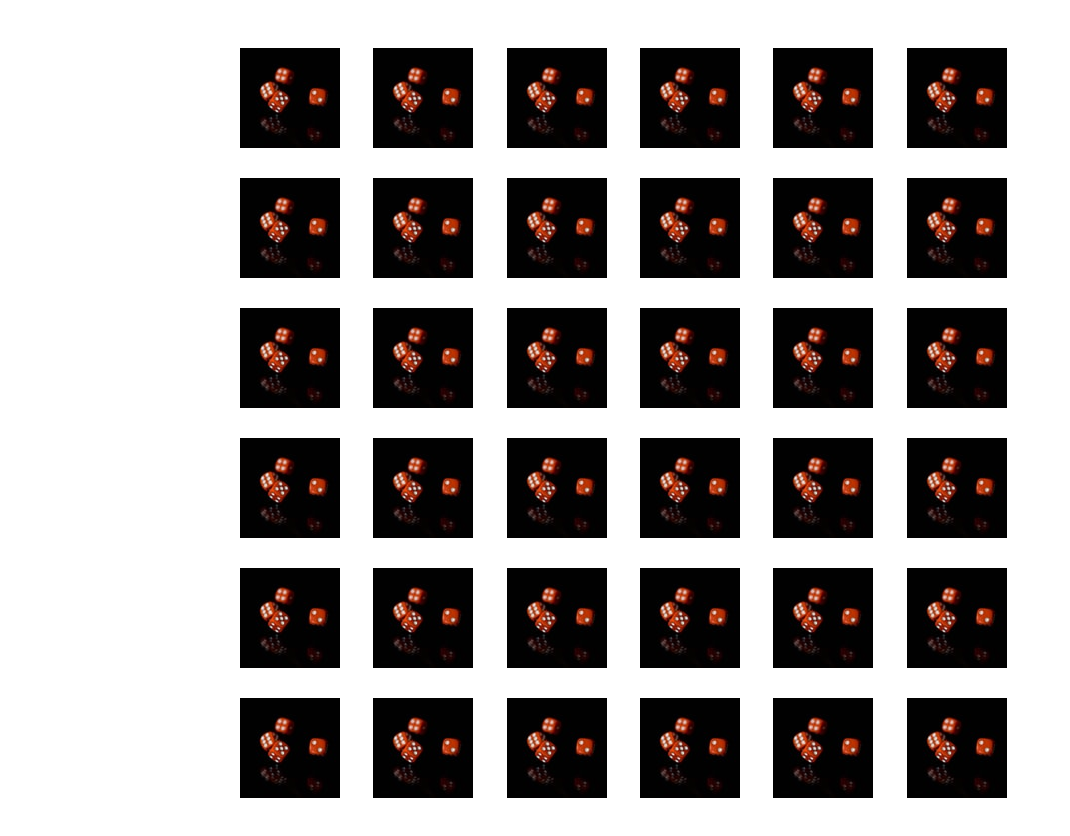
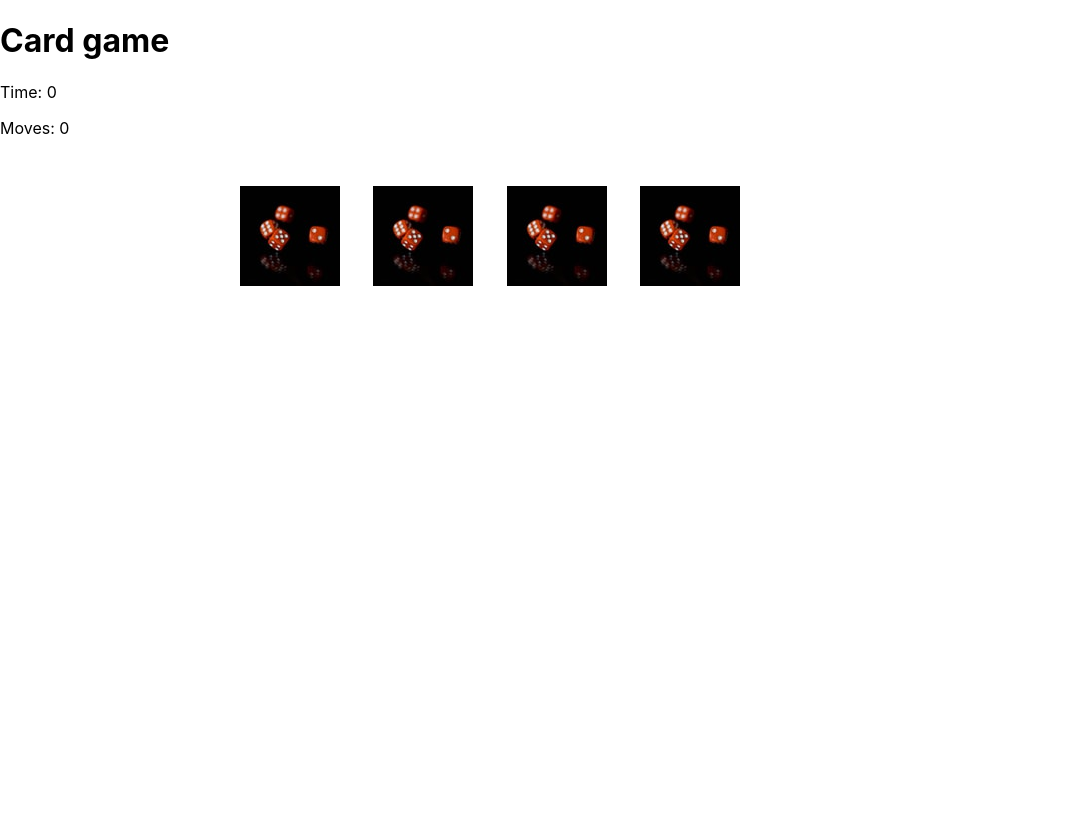
Before and after one commit to ilyaUsoltsev/cardgame, a React (Create React App) app: page / in a window 1280 px wide. Shown: the top 836 px of the page, without its empty margins (0-1070 px from the left). After the commit the page ends 800 px from the top, so only its background shows below. Built offline with nearby package versions, Linux system fonts and the light colour scheme.

Commit message:
timer and moves counter

```diff
--- a/src/App.tsx
+++ b/src/App.tsx
@@ -1,17 +1,21 @@
-import React, { useState } from 'react';
+import React, { useCallback, useEffect, useRef, useState } from 'react';
 import * as Styled from './app.styles';
 import pictures, { pictureNames } from './pictures';
 
 const preparedCards = [
   ...pictureNames,
   ...pictureNames,
-  ...pictureNames,
-  ...pictureNames,
+  // ...pictureNames,
+  // ...pictureNames,
 ]
   .map((item) => ({ word: item, id: Math.random() }))
   .sort((a, b) => a.id - b.id);
 
 function App() {
+  const gameOn = useRef(false);
+  const timeCount = useRef(0);
+  const tries = useRef(0);
+  const [time, setTime] = useState<number>(0);
   const [gone, setGone] = useState<number[]>([]);
   const [firstCard, setFirstCard] = useState<
     { word: string; id: number } | undefined
@@ -20,10 +24,28 @@ function App() {
     { word: string; id: number } | undefined
   >();
 
-  const onCardClick = (item: any) => {
+  useEffect(() => {
+    let intervalId: number;
+    if (gameOn.current) {
+      intervalId = window.setInterval(() => {
+        timeCount.current++;
+        setTime(timeCount.current);
+      }, 1000);
+    }
+    return () => {
+      if (intervalId) clearInterval(intervalId);
+    };
+  }, [gameOn.current]);
+
+  const onCardClick = useCallback(
+    (item: any) => {
+      if (!gameOn.current) {
+        gameOn.current = true;
+      }
       if (!firstCard) {
         setFirstCard(item);
       } else if (!secondCard) {
+        tries.current++;
         setSecondCard(item);
         setTimeout(() => {
           if (firstCard.word === item.word) {
@@ -36,27 +58,37 @@ function App() {
           }
         }, 1000);
       }
-  };
+    },
+    [firstCard, secondCard, gone]
+  );
+
   return (
+    <>
+      <h1>Card game</h1>
+      <p>Time: {time}</p>
+      <p>Moves: {tries.current}</p>
       <Styled.Container>
         {preparedCards.map((card) => {
-        if (gone.includes(card.id)) {
-          return <Styled.Box className='box' key={card.id}></Styled.Box>;
-        }
+          const isGone = gone.includes(card.id);
+          const visible =
+            card.id !== firstCard?.id && card.id !== secondCard?.id;
           return (
-          <Styled.Box className='box' key={card.id}>
+            <Styled.Box key={card.id}>
               <Styled.Face
                 imgUrl={pictures[card.word]}
-              visible={card.id === firstCard?.id || card.id === secondCard?.id}
+                visible={!visible}
+                gone={isGone}
               />
               <Styled.Cover
                 onClick={() => onCardClick(card)}
-              visible={card.id !== firstCard?.id && card.id !== secondCard?.id}
+                visible={visible}
+                gone={isGone}
               />
             </Styled.Box>
           );
         })}
       </Styled.Container>
+    </>
   );
 }
 
--- a/src/app.styles.ts
+++ b/src/app.styles.ts
@@ -1,21 +1,5 @@
 import styled, { css } from 'styled-components';
 import cover_image from './pictures/card-top.jpeg';
-
-const TRANSITION_DURATION = '0.35s';
-
-const CardDimensions = css`
-  width: 100px;
-  height: 100px;
-`;
-
-const Card = (visible: boolean) => css`
-  ${CardDimensions}
-  cursor: pointer;
-  position: absolute;
-  transform: ${visible ? '' : 'rotateY(90deg)'};
-  transition: transform ${TRANSITION_DURATION};
-  transition-delay: ${visible ? TRANSITION_DURATION : '0s'};
-`;
 
 export const Container = styled.div`
   display: grid;
@@ -32,17 +16,38 @@ export const Container = styled.div`
   }
 `;
 
+const TRANSITION_DURATION = '0.35s';
+
+const CardDimensions = css`
+  width: 100px;
+  height: 100px;
+`;
+
+const Card = (visible: boolean, gone: boolean) => css`
+  ${CardDimensions}
+  cursor: pointer;
+  position: absolute;
+  transform: ${visible && !gone ? '' : 'rotateY(90deg)'};
+  transition: all ${TRANSITION_DURATION};
+  transition-delay: ${visible ? TRANSITION_DURATION : '0s'};
+  opacity: ${gone ? 0 : 1};
+`;
+
 export const Box = styled.div`
   ${CardDimensions}
   position: relative;
 `;
 
-export const Cover = styled.div<{ visible: boolean }>`
+export const Cover = styled.div<{ visible: boolean; gone: boolean }>`
   background-image: url(${cover_image});
-  ${(props) => Card(props.visible)};
+  ${(props) => Card(props.visible, props.gone)};
 `;
 
-export const Face = styled.div<{ imgUrl: string; visible: boolean }>`
+export const Face = styled.div<{
+  imgUrl: string;
+  visible: boolean;
+  gone: boolean;
+}>`
   background-image: ${(props) => `url(${props.imgUrl})`};
-  ${(props) => Card(props.visible)};
+  ${(props) => Card(props.visible, props.gone)};
 `;
--- a/src/pictures/index.ts
+++ b/src/pictures/index.ts
@@ -11,13 +11,13 @@ import sun from './sun.jpeg';
 export const pictureNames = [
   'cat',
   'dog',
-  'mood',
-  'moon',
-  'phone',
-  'sand',
-  'sky',
-  'soccer',
-  'sun',
+  // 'mood',
+  // 'moon',
+  // 'phone',
+  // 'sand',
+  // 'sky',
+  // 'soccer',
+  // 'sun',
 ];
 
 export const pictures: Record<string, string> = {
```
Lines whose indentation alone changed are shown as unchanged.
